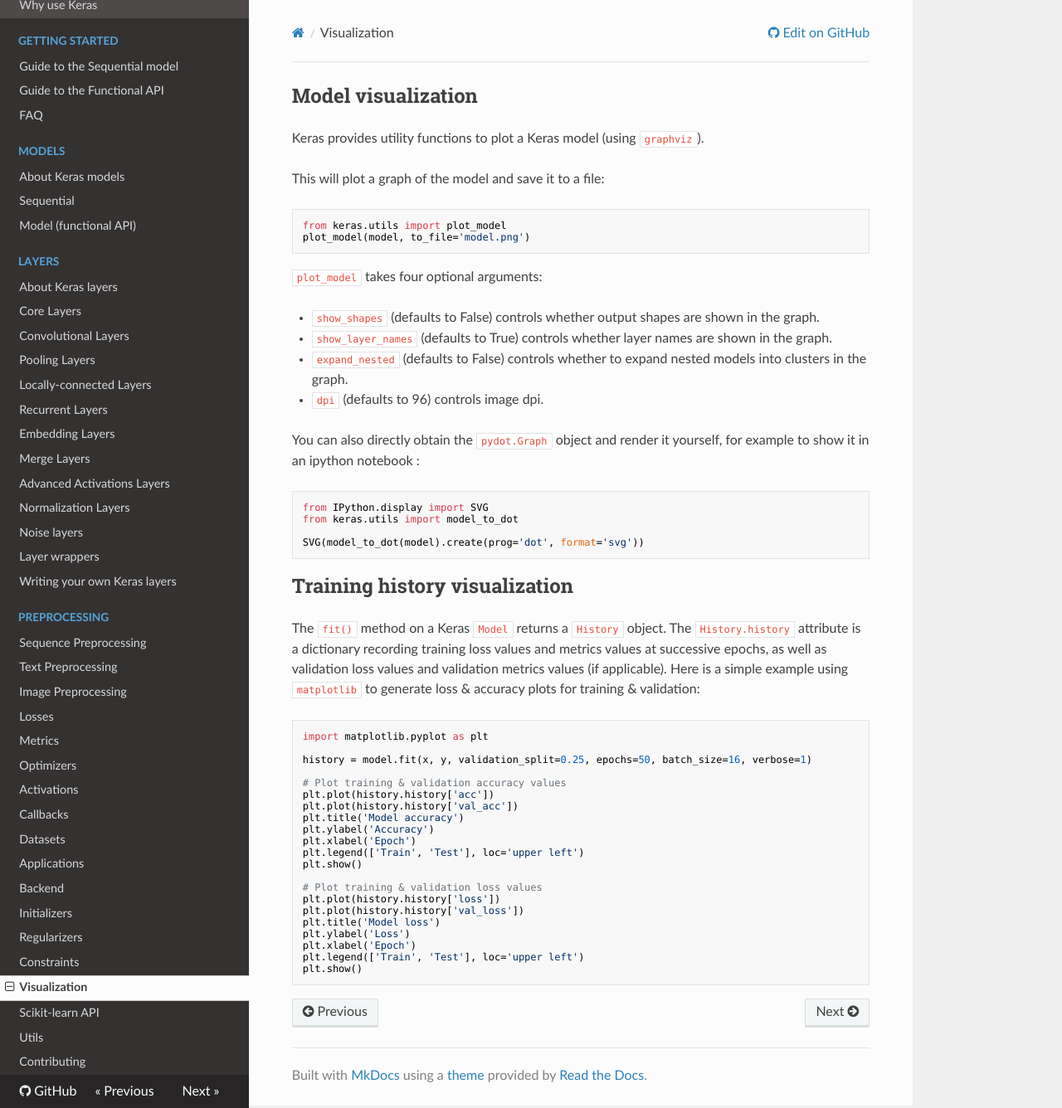
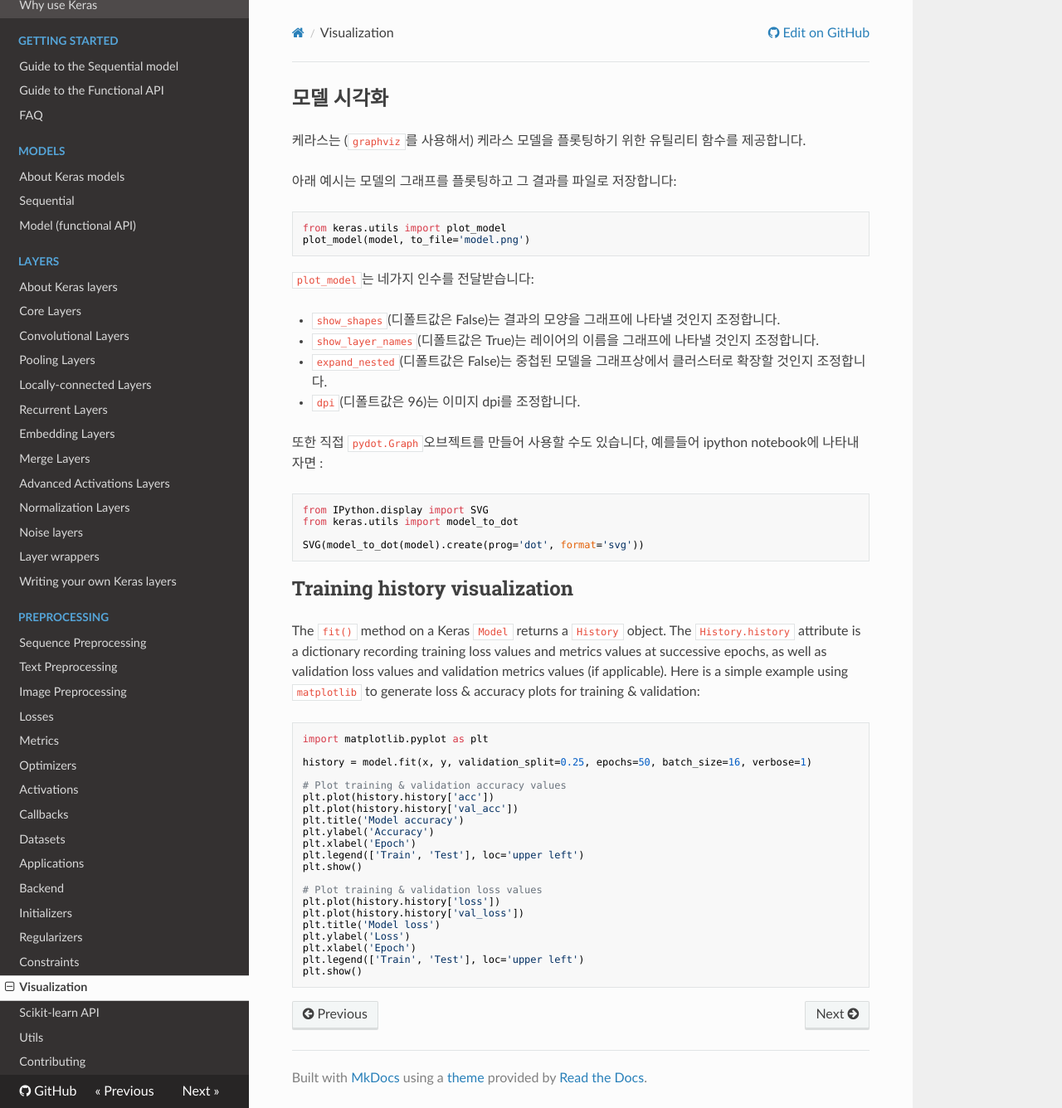
Before and after one commit to keras-team/keras-docs-ko, an MkDocs documentation site: the page built from sources/visualization.md, in a window 1280 px wide and 1336 px high. Shown: the whole window at 83% size. Built offline with MkDocs 1.6.1, drawn with Linux system fonts in a browser that asks for light colours; nearby versions of some CDN libraries.

Commit message:
Update visualization.md
모델 시각화 부분을 번역했습니다.

````diff
--- a/sources/visualization.md
+++ b/sources/visualization.md
@@ -1,23 +1,23 @@
 
-## Model visualization
+## 모델 시각화
 
-Keras provides utility functions to plot a Keras model (using `graphviz`).
+케라스는 (`graphviz`를 사용해서) 케라스 모델을 플롯팅하기 위한 유틸리티 함수를 제공합니다.
 
-This will plot a graph of the model and save it to a file:
+아래 예시는 모델의 그래프를 플롯팅하고 그 결과를 파일로 저장합니다:
 ```python
 from keras.utils import plot_model
 plot_model(model, to_file='model.png')
 ```
 
-`plot_model` takes four optional arguments:
+`plot_model`는 네가지 인수를 전달받습니다:
 
-- `show_shapes` (defaults to False) controls whether output shapes are shown in the graph.
-- `show_layer_names` (defaults to True) controls whether layer names are shown in the graph.
-- `expand_nested` (defaults to False) controls whether to expand nested models into clusters in the graph.
-- `dpi` (defaults to 96) controls image dpi.
+- `show_shapes`(디폴트값은 False)는 결과의 모양을 그래프에 나타낼 것인지 조정합니다.
+- `show_layer_names`(디폴트값은 True)는 레이어의 이름을 그래프에 나타낼 것인지 조정합니다.
+- `expand_nested`(디폴트값은 False)는 중첩된 모델을 그래프상에서 클러스터로 확장할 것인지 조정합니다.
+- `dpi`(디폴트값은 96)는 이미지 dpi를 조정합니다.
 
-You can also directly obtain the `pydot.Graph` object and render it yourself,
-for example to show it in an ipython notebook :
+또한 직접 `pydot.Graph`오브젝트를 만들어 사용할 수도 있습니다,
+예를들어 ipython notebook에 나타내자면 :
 ```python
 from IPython.display import SVG
 from keras.utils import model_to_dot
````
